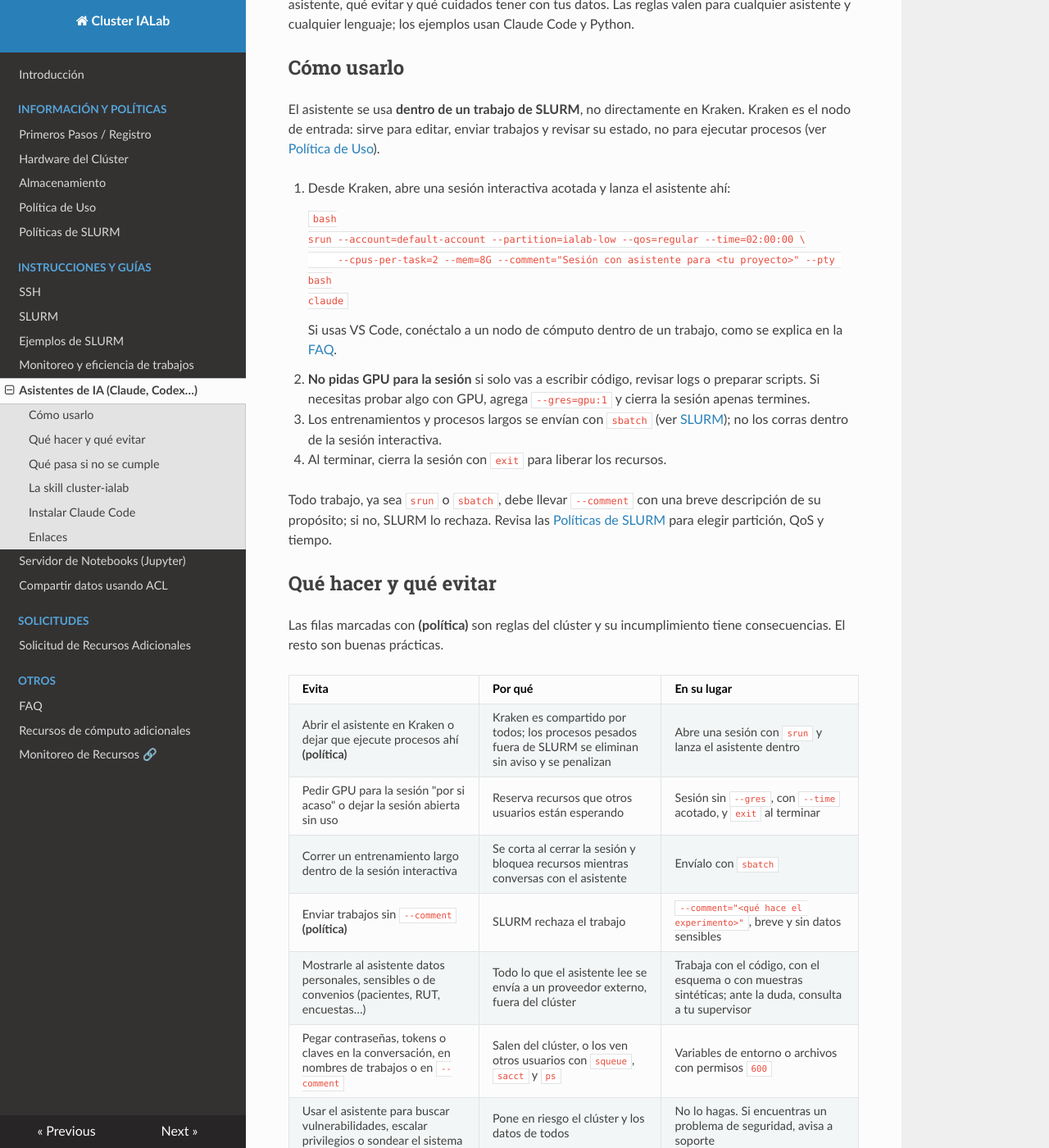
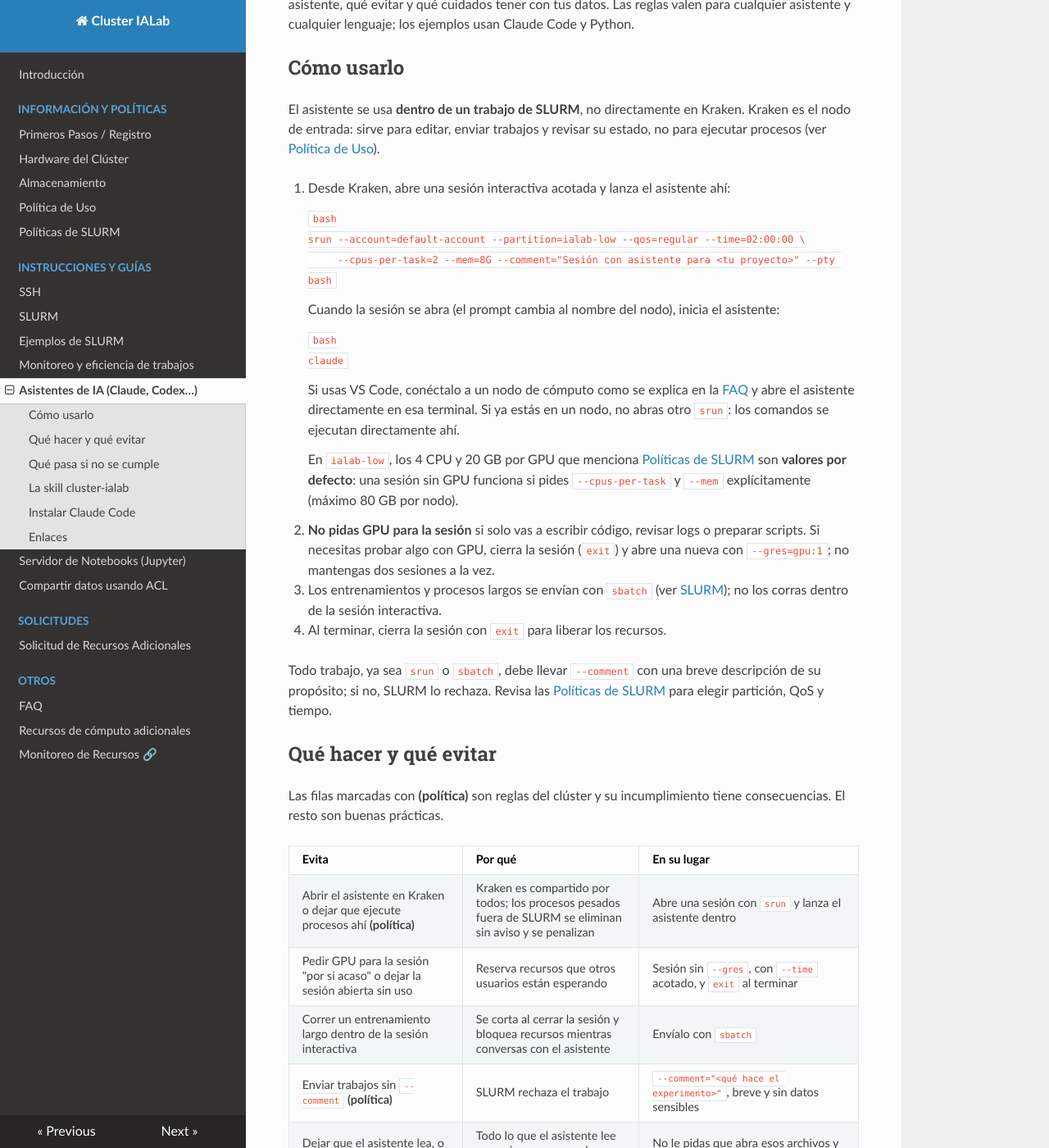
Before and after one commit to Sysadmins-CENIA/Cluster-IALab-Docs, an MkDocs documentation site: the page built from docs/instructions-and-guides/ai_assistants.md, in a window 1280 px wide and 1400 px high, scrolled down 214 px. Shown: the whole window at 82% size. Built offline with MkDocs 1.6.1, drawn with Linux system fonts in a browser that asks for light colours; nearby versions of some CDN libraries; some of the changed text lies outside the part shown.

Commit message:
Guía de asistentes IA: privacidad, CPU por GPU y sesión en el nodo (revisión CLUS-456)

````diff
--- a/docs/instructions-and-guides/ai_assistants.md
+++ b/docs/instructions-and-guides/ai_assistants.md
@@ -11,12 +11,19 @@ El asistente se usa **dentro de un trabajo de SLURM**, no directamente en Kraken
     ```bash
     srun --account=default-account --partition=ialab-low --qos=regular --time=02:00:00 \
          --cpus-per-task=2 --mem=8G --comment="Sesión con asistente para <tu proyecto>" --pty bash
+    ```
+
+    Cuando la sesión se abra (el prompt cambia al nombre del nodo), inicia el asistente:
+
+    ```bash
     claude
     ```
 
-    Si usas VS Code, conéctalo a un nodo de cómputo dentro de un trabajo, como se explica en la [FAQ](../faq.md).
+    Si usas VS Code, conéctalo a un nodo de cómputo como se explica en la [FAQ](../faq.md) y abre el asistente directamente en esa terminal. Si ya estás en un nodo, no abras otro `srun`: los comandos se ejecutan directamente ahí.
 
-2. **No pidas GPU para la sesión** si solo vas a escribir código, revisar logs o preparar scripts. Si necesitas probar algo con GPU, agrega `--gres=gpu:1` y cierra la sesión apenas termines.
+    En `ialab-low`, los 4 CPU y 20 GB por GPU que menciona [Políticas de SLURM](slurm_policies.md) son **valores por defecto**: una sesión sin GPU funciona si pides `--cpus-per-task` y `--mem` explícitamente (máximo 80 GB por nodo).
+
+2. **No pidas GPU para la sesión** si solo vas a escribir código, revisar logs o preparar scripts. Si necesitas probar algo con GPU, cierra la sesión (`exit`) y abre una nueva con `--gres=gpu:1`; no mantengas dos sesiones a la vez.
 3. Los entrenamientos y procesos largos se envían con `sbatch` (ver [SLURM](slurm.md)); no los corras dentro de la sesión interactiva.
 4. Al terminar, cierra la sesión con `exit` para liberar los recursos.
 
@@ -32,7 +39,7 @@ Las filas marcadas con **(política)** son reglas del clúster y su incumplimien
 | Pedir GPU para la sesión "por si acaso" o dejar la sesión abierta sin uso | Reserva recursos que otros usuarios están esperando | Sesión sin `--gres`, con `--time` acotado, y `exit` al terminar |
 | Correr un entrenamiento largo dentro de la sesión interactiva | Se corta al cerrar la sesión y bloquea recursos mientras conversas con el asistente | Envíalo con `sbatch` |
 | Enviar trabajos sin `--comment` **(política)** | SLURM rechaza el trabajo | `--comment="<qué hace el experimento>"`, breve y sin datos sensibles |
-| Mostrarle al asistente datos personales, sensibles o de convenios (pacientes, RUT, encuestas…) | Todo lo que el asistente lee se envía a un proveedor externo, fuera del clúster | Trabaja con el código, con el esquema o con muestras sintéticas; ante la duda, consulta a tu supervisor |
+| Dejar que el asistente lea, o pegarle, datos personales, sensibles o de convenios (pacientes, RUT, encuestas…) | Todo lo que el asistente lee se envía a un proveedor externo, fuera del clúster. Los asistentes abren archivos por su cuenta, sin que se los muestres | No le pidas que abra esos archivos y rechaza el permiso si intenta leerlos. Trabaja con el código, el esquema o muestras pequeñas y sintéticas; ante la duda, consulta a tu supervisor |
 | Pegar contraseñas, tokens o claves en la conversación, en nombres de trabajos o en `--comment` | Salen del clúster, o los ven otros usuarios con `squeue`, `sacct` y `ps` | Variables de entorno o archivos con permisos `600` |
 | Usar el asistente para buscar vulnerabilidades, escalar privilegios o sondear el sistema | Pone en riesgo el clúster y los datos de todos | No lo hagas. Si encuentras un problema de seguridad, avisa a soporte |
 | Dejar que el asistente borre o mueva archivos sin revisar antes | Workspace no tiene respaldo, y recuperar el resto depende de soporte | Revisa qué va a borrar antes de aceptar |
````
